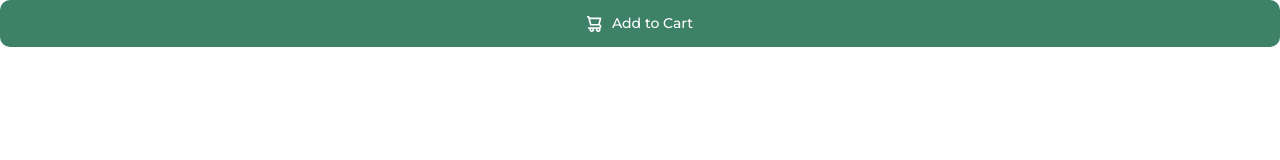
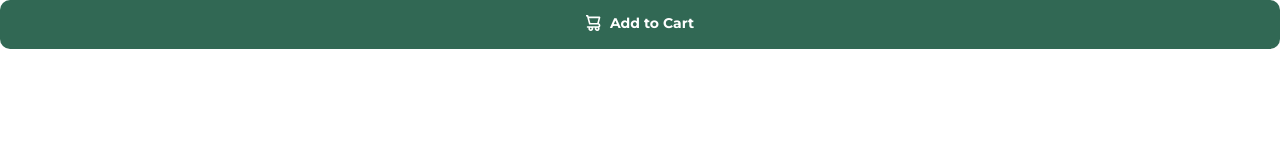
Before and after one commit to Coding-with-Echo/FM-Product-card, a plain HTML site: page index.html in a window 1280 px wide. Both pictures are taken after a click on the button "Add to Cart". Drawn offline with Linux system fonts and the light colour scheme.

Commit message:
Building the button component

```diff
--- a/css/style.css
+++ b/css/style.css
@@ -5,11 +5,18 @@
 }
 
 :root {
-  --color-primary: #3d8168;
+  --color-primary: hsl(158, 36%, 40%);
+  --color-primary-darker: hsl(158, 36%, 30%);
   --color-background: hsl(30, 38%, 92%);
   --color-accent: hsl(0, 0%, 100%);
   --color-heading: hsl(212, 21%, 14%);
   --color-body: hsl(228, 12%, 48%);
+
+  --ff-accent: "Fraunces", sans-serif;
+  --ff-base: "Montserrat", Arial, Helvetica, sans-serif;
+
+  --fw-regular: 500;
+  --fw-bold: 700;
 }
 
 /* typography */
@@ -18,7 +25,7 @@ html {
 }
 
 body {
-  font-family: "Montserrat", Arial, Helvetica, sans-serif;
+  font-family: var(--ff-base);
   font-size: 1.4rem;
   font-weight: 500;
   line-height: 1.6;
@@ -31,7 +38,7 @@ h3 {
 }
 
 h1 {
-  font-family: "Fraunces", Arial, Helvetica, sans-serif;
+  font-family: var(--ff-accent);
   font-size: 3rem;
 }
 
@@ -49,11 +56,24 @@ h3 {
   border-radius: 10px;
   border: 0;
   cursor: pointer;
+  font-weight: var(--fw-bold);
 }
 
 .btn {
   color: var(--color-accent);
   background: var(--color-primary);
+}
+
+.btn:is(:hover, :focus) {
+  background: var(--color-primary-darker);
+}
+
+.btn[data-icon="shopping-cart"]::before {
+  content: url(/images/icon-cart.svg);
+  width: 15px;
+  height: 16px;
+  vertical-align: middle;
+  margin-right: 0.5rem;
 }
 
 .btn--block {
--- a/index.html
+++ b/index.html
@@ -38,18 +38,8 @@
     </style> -->
   </head>
   <body>
-    <button class="btn btn--block">
-      <svg
-        class="btn__icon"
-        width="15"
-        height="16"
-        xmlns="http://www.w3.org/2000/svg"
-      >
-        <path
-          d="M14.383 10.388a2.397 2.397 0 0 0-1.518-2.222l1.494-5.593a.8.8 0 0 0-.144-.695.8.8 0 0 0-.631-.28H2.637L2.373.591A.8.8 0 0 0 1.598 0H0v1.598h.983l1.982 7.4a.8.8 0 0 0 .799.59h8.222a.8.8 0 0 1 0 1.599H1.598a.8.8 0 1 0 0 1.598h.943a2.397 2.397 0 1 0 4.507 0h1.885a2.397 2.397 0 1 0 4.331-.376 2.397 2.397 0 0 0 1.12-2.021ZM11.26 7.99H4.395L3.068 3.196h9.477L11.26 7.991Zm-6.465 6.392a.8.8 0 1 1 0-1.598.8.8 0 0 1 0 1.598Zm6.393 0a.8.8 0 1 1 0-1.598.8.8 0 0 1 0 1.598Z"
-          fill="#FFF"
-        /></svg
-      >Add to Cart
+    <button data-icon="shopping-cart" class="btn btn--block">
+      Add to Cart
     </button>
 
     <!-- <footer class="attribution">
```
Also changed, not shown: components/button.html (+1 -13 lines).
